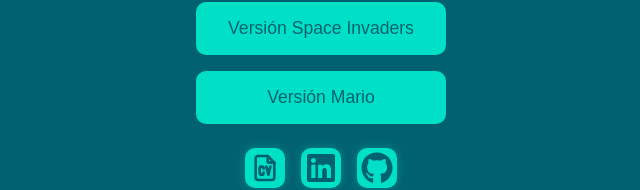
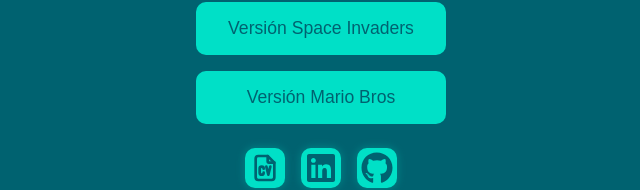
Before and after one commit to PabloDev96/portfolio, a React (Create React App) app: page / in a window 1280 px wide. Shown: the part 432-622 px from the top of the page, without its empty margins (319-959 px from the left). Built offline with nearby package versions, Linux system fonts and the light colour scheme.

Commit message:
Update Landing.js

```diff
--- a/src/components/Landing.js
+++ b/src/components/Landing.js
@@ -12,7 +12,7 @@
       <div className="landing-buttons">
         <button onClick={() => onSelectOption('basic')}>Versión Estándar</button>
         <button onClick={() => onSelectOption('interactive')}>Versión Space Invaders</button>
-        <button onClick={() => onSelectOption('supermario')}>Versión Mario</button>
+        <button onClick={() => onSelectOption('supermario')}>Versión Mario Bros</button>
       </div>
       <div className="icon-btns">
         <a href="/CV_PabloDíazGarcía.pdf" target="_blank" rel="noopener noreferrer" className="icon-btn cv">
```
